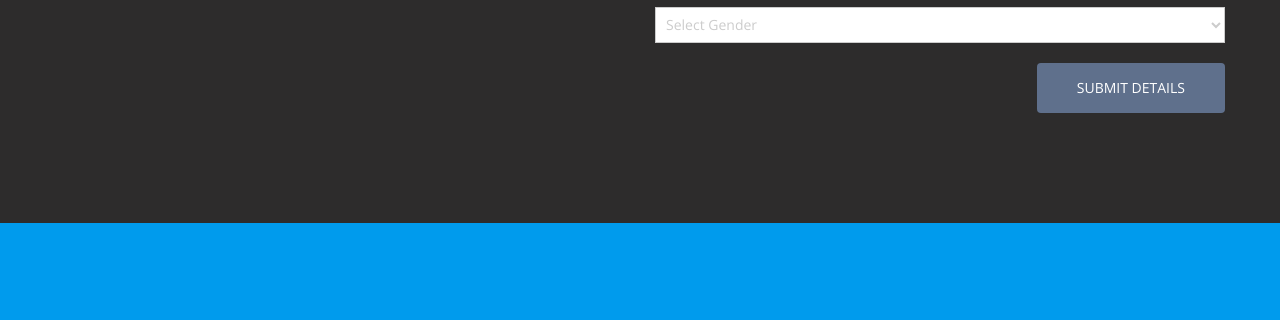
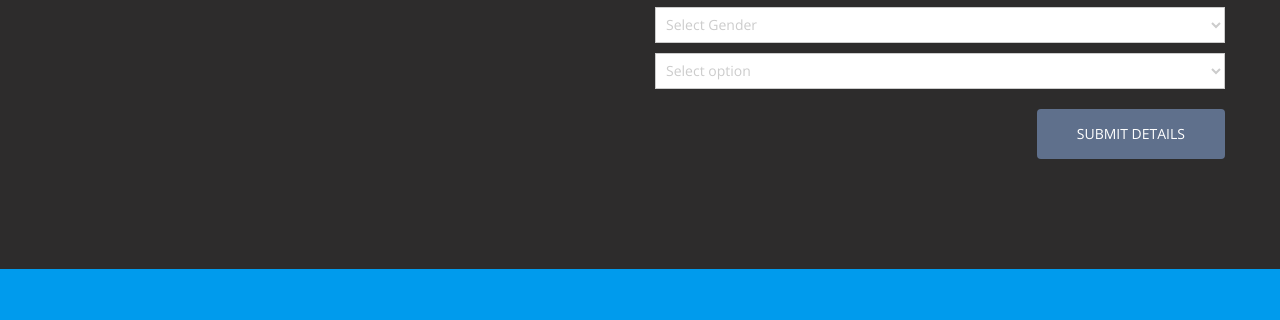
Before and after one commit to Febby/kbootcamp, a plain HTML site: page index.html in a window 1280 px wide. Shown: the part 2120-2440 px from the top of the page. Drawn offline with nearby package versions, Linux system fonts and the light colour scheme.

Commit message:
added option

```diff
--- a/index.html
+++ b/index.html
@@ -173,17 +173,17 @@
               <input type="email" class="span6" placeholder="Your Email Address"  name="client_email" value="" required/>
               <input type="text" class="span6" id="date" placeholder="Date of birth" name="client_dob" value="" required />
               <input type="text" class="span6" placeholder="Your Contact Number.."  name="client_contact" value="" required />
-              <select name="gender" id="gender" class="span6">
+              <select name="gender" id="gender" class="span6" required>
                 <option>Select Gender</option>
                 <option value="Male">Male</option>
                 <option value="Female">Female</option>
               </select>
-             <!--  <select class="span6" name="bootcamp-option" id="bootcamp-options">
+              <select class="span6" name="bootcamp-option" id="bootcamp-options" required>
                   <option>Select option</option>
-                  <option value="">Super Early Bird $300 - Before 31 January 2015</option>
-                  <option value="">Super Early Bird $330 - Before 28 February 2015</option>
-                  <option value="">Super Early Bird $380 - Before 31 March 2015</option>
-              </select> -->
+                  <option value="">Super Early Bird Rates $300 - Before 31 January 2015</option>
+                  <option value="">Early Bird Rates $330 - Before 28 February 2015</option>
+                  <option value="">Normal Rates $380 - Before 31 March 2015</option>
+              </select>
              <!--  <input type="text" class="span6" placeholder="URL" value="" />
               <textarea class="span6" placeholder="Message *"></textarea> -->
               <div class="row space10"></div>
```
